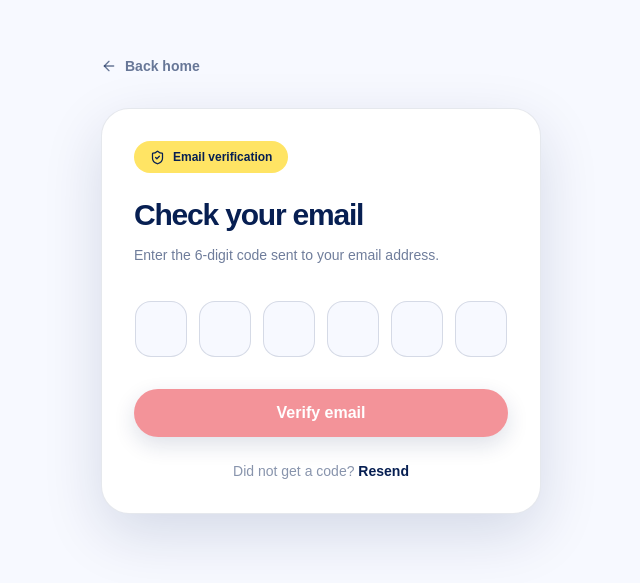
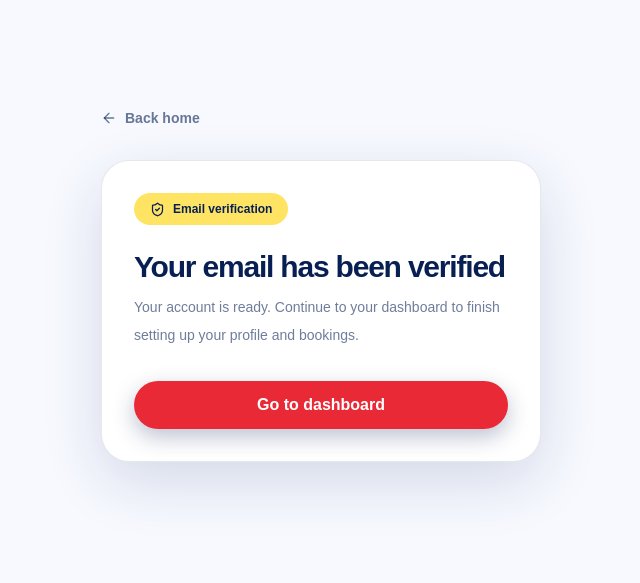
Before and after one commit to CharlesTogle/KatadaVanRentals, a React (Vite) app: page /verify-email in a window 1280 px wide. Shown: the part 115-698 px from the top of the page, without its empty margins (319-959 px from the left). Built offline with nearby package versions, Linux system fonts and the light colour scheme; no server answers.

Commit message:
feat: simplify verify-email to post-redirect confirmation
- Remove 6-digit OTP input and verification flow
- Show 'Your email has been verified' success message
- Add 'Go to dashboard' button
- Supabase confirmation now handled via emailRedirectTo link

```diff
--- a/src/pages/verify-email.tsx
+++ b/src/pages/verify-email.tsx
@@ -1,47 +1,9 @@
-import { useState } from 'react'
 import { useNavigate } from 'react-router-dom'
-import { supabase } from '@/lib/supabase'
 import { Button } from '@/components/ui/button'
 import { ShieldCheck, ArrowLeft } from 'lucide-react'
 
 export default function VerifyEmail() {
-  const [otp, setOtp] = useState(['', '', '', '', '', ''])
-  const [loading, setLoading] = useState(false)
-  const [error, setError] = useState('')
   const navigate = useNavigate()
-
-  const handleChange = (i: number, value: string) => {
-    if (value && !/^\d$/.test(value)) return
-    const next = [...otp]
-    next[i] = value
-    setOtp(next)
-    if (value && i < 5) {
-      document.getElementById(`otp-${i + 1}`)?.focus()
-    }
-  }
-
-  const handleSubmit = async (e: React.FormEvent) => {
-    e.preventDefault()
-    setLoading(true)
-    setError('')
-
-    const token = otp.join('')
-    const email = new URLSearchParams(window.location.search).get('email')
-
-    const { error: verifyError } = await supabase.auth.verifyOtp({
-      email: email || '',
-      token,
-      type: 'signup',
-    })
-
-    if (verifyError) {
-      setError(verifyError.message)
-      setLoading(false)
-      return
-    }
-
-    navigate('/dashboard')
-  }
 
   return (
     <div className="flex min-h-[100dvh] items-center justify-center bg-[#f7f9ff] px-4" style={{ fontFamily: "'Plus Jakarta Sans', sans-serif" }}>
@@ -55,45 +17,14 @@ export default function VerifyEmail() {
             <ShieldCheck size={15} />
             Email verification
           </div>
-          <h1 className="mt-4 text-3xl font-black tracking-[-0.04em] text-[#071f52]">Check your email</h1>
+          <h1 className="mt-4 text-3xl font-black tracking-[-0.04em] text-[#071f52]">Your email has been verified</h1>
           <p className="mt-2 text-sm font-medium leading-7 text-[#071f52]/58">
-            Enter the 6-digit code sent to your email address.
+            Your account is ready. Continue to your dashboard to finish setting up your profile and bookings.
           </p>
 
-          {error && (
-            <div className="mb-4 rounded-2xl border border-[#e92935]/30 bg-[#e92935]/8 px-4 py-3 text-sm font-bold text-[#b91c1c]">
-              {error}
-            </div>
-          )}
-
-          <form onSubmit={handleSubmit} className="mt-8">
-            <div className="flex justify-center gap-2 sm:gap-3">
-              {otp.map((digit, i) => (
-                <input
-                  key={i}
-                  id={`otp-${i}`}
-                  type="text"
-                  inputMode="numeric"
-                  maxLength={1}
-                  value={digit}
-                  onChange={(e) => handleChange(i, e.target.value)}
-                  aria-label={`OTP digit ${i + 1}`}
-                  className="h-12 w-11 rounded-2xl border border-[#071f52]/14 bg-[#f7f9ff] text-center text-lg font-black text-[#071f52] transition-colors focus:border-[#071f52] focus:bg-white focus:outline-none focus:ring-2 focus:ring-[#ffd923]/60 sm:h-14 sm:w-13"
-                />
-              ))}
-            </div>
-
-            <Button type="submit" disabled={loading || otp.some((d) => !d)} className="mt-8 w-full bg-[#e92935] text-white hover:bg-[#c91f2a]" size="lg">
-              {loading ? 'Verifying...' : 'Verify email'}
-            </Button>
-          </form>
-
-          <p className="mt-6 text-center text-sm font-medium text-[#071f52]/48">
-            Did not get a code?{' '}
-            <button type="button" className="font-black text-[#071f52] transition-colors hover:text-[#e92935]">
-              Resend
-            </button>
-          </p>
+          <Button onClick={() => navigate('/dashboard')} className="mt-8 w-full bg-[#e92935] text-white hover:bg-[#c91f2a]" size="lg">
+            Go to dashboard
+          </Button>
         </div>
       </div>
     </div>
```
